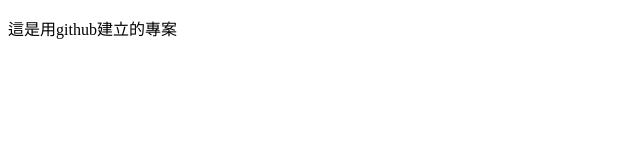
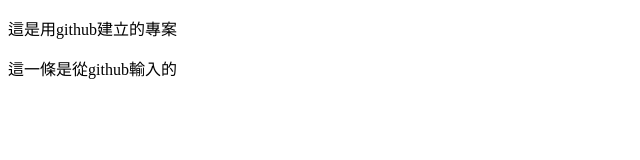
Before and after one commit to abrillin/git_cloud_insert, a plain HTML site: page index.html in a window 1280 px wide. Shown: the whole page, without its empty margins (0-640 px from the left). Drawn offline with Linux system fonts and the light colour scheme.

Commit message:
Update index.html

```diff
--- a/index.html
+++ b/index.html
@@ -7,5 +7,6 @@
 </head>
 <body>
     <p>這是用github建立的專案</p>
+    <div>這一條是從github輸入的</div>
 </body>
 </html>
```
